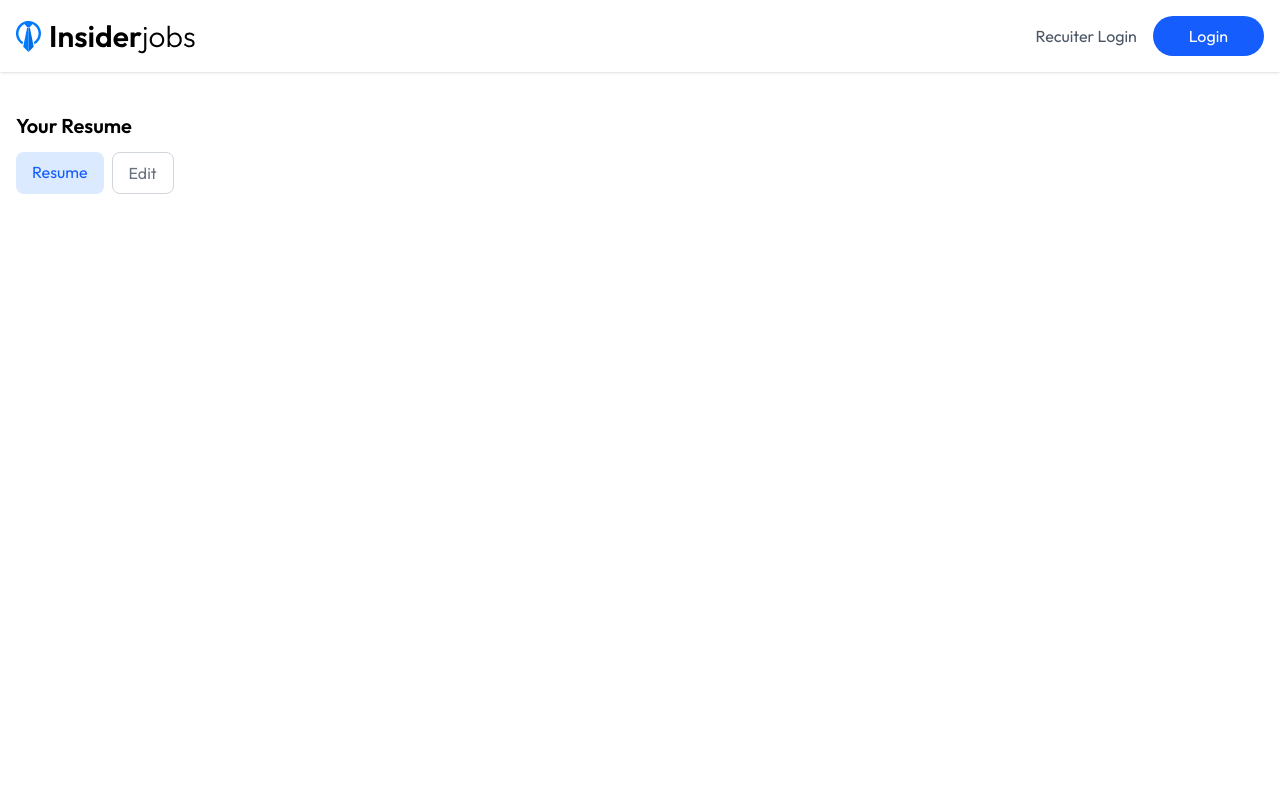
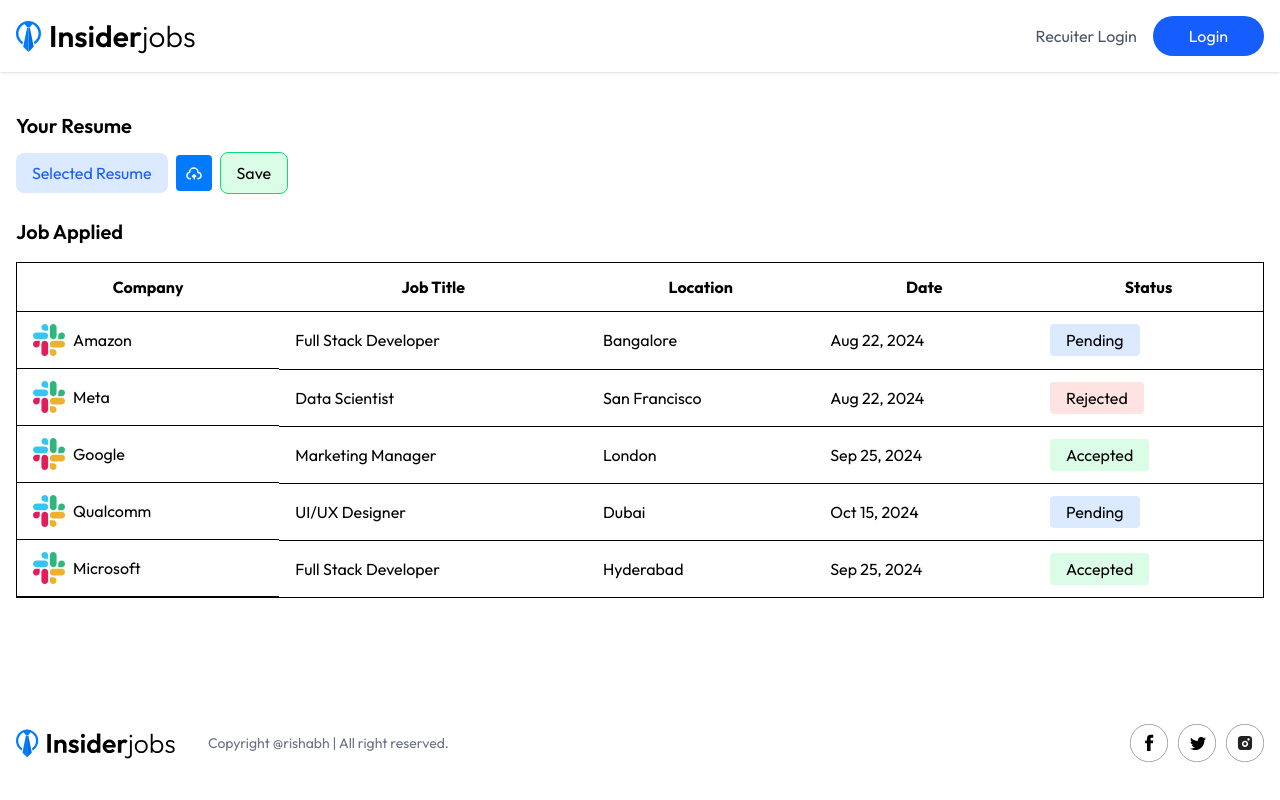
Before and after one commit to RISHABH-PAWAR/job-portal, a React (Vite) app in the folder client/: page /application in a window 1280 px wide. Both pictures are taken after a click on the button "Edit". Built offline with nearby package versions, Linux system fonts and the light colour scheme; no server answers.

Commit message:
done-application-page

```diff
--- a/client/src/pages/Applications.jsx
+++ b/client/src/pages/Applications.jsx
@@ -1,8 +1,12 @@
 import React, { useState } from 'react'
 import Navbar from '../components/Navbar'
+import { assets, jobsApplied } from '../assets/assets'
+import moment from 'moment'
+import Footer from '../components/Footer'
 
 const Applications = () => {
   const[isEdit,setIsEdit] = useState(false)
+  const[resume,setResume] = useState(null)
   return (
     <>
     <Navbar/>
@@ -12,19 +16,64 @@
         {
           isEdit
           ?<>
+          <label  className='flex items-center'  htmlFor='resumeUpload'>
+            <p className='bg-blue-100 text-blue-600 px-4 py-2 rounded-lg mr-2' >Selected Resume</p>
+            <input id='resumeUpload' onChange={e=> setResume(e.target.files[0])} accept='application/pdf' type='file' hidden/>
+            <img src={assets.profile_upload_icon} />
+          </label>
+          <button
+          onClick={e=> setIsEdit(false)}
+          className='bg-green-100 border border-green-400 rounded-lg px-4 py-2 '>Save</button>
 
           </>
           :<div className='flex gap-2'>
             <a className='bg-blue-100 text-blue-600 px-4 py-2 rounded-lg' href=''>
               Resume
             </a>
-            <button className='text-gray-500 border border-gray-300 rounded-lg px-4 py-2'>
+            <button onClick={()=>setIsEdit(true)} className='text-gray-500 border border-gray-300 rounded-lg px-4 py-2'>
               Edit
             </button>
           </div>
         }
       </div>
+      <h2 className='text-xl font-semibold mb-4'>Job Applied</h2>
+      <table className='min-w-full bg-white border rounded-lg'>
+        <thead>
+          <tr>
+            <th className='py-3 px-4 border-b text left'>Company</th>
+            <th className='py-3 px-4 border-b text left' >Job Title</th>
+            <th className='py-3 px-4 border-b text left max-sm:hidden' >Location</th>
+            <th className='py-3 px-4 border-b text left max-sm:hidden' >Date</th>
+            <th className='py-3 px-4 border-b text left' >Status</th>
+          </tr>
+        </thead>
+        <tbody>
+          {jobsApplied.map((job,index)=> true? (
+            <tr>
+              <td className='py-3 px-4 flex items-center gap-2 border-b '>
+                <img className='w-8 h-8' src={job.logo}/>
+                {job.company}
+              </td>
+              <td className='py-2 px-4 border-b' >{job.title}</td>
+              <td className='py-2 px-4 border-b max-sm:hidden '>{job.location}</td>
+              <td className='py-2 px-4 border-b max-sm:hidden '>{moment(job.date).format('ll')}</td>
+              <td className='py-2 px-4 border-b' >
+                <span
+                className={`${job.status === 'Accepted'
+                  ?'bg-green-100'
+                  : job.status === 'Rejected'
+                  ? 'bg-red-100'
+                  : 'bg-blue-100'
+                  } px-4 py-1.5 rounded`}>
+                {job.status}
+                </span>
+                </td>
+            </tr>
+          ):(null)) }
+        </tbody>
+      </table>
     </div>
+    <Footer/>
 
     </>
   )
```
